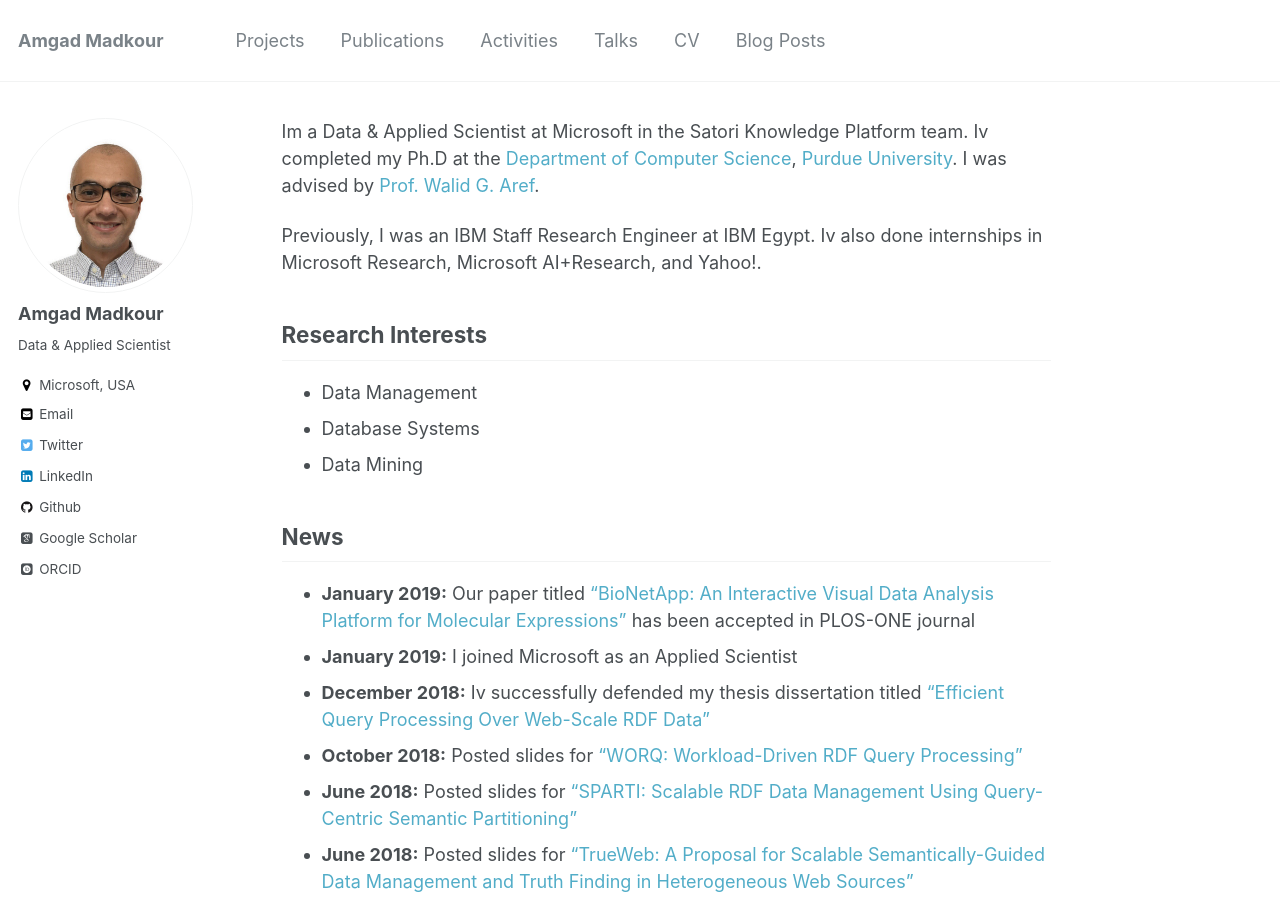
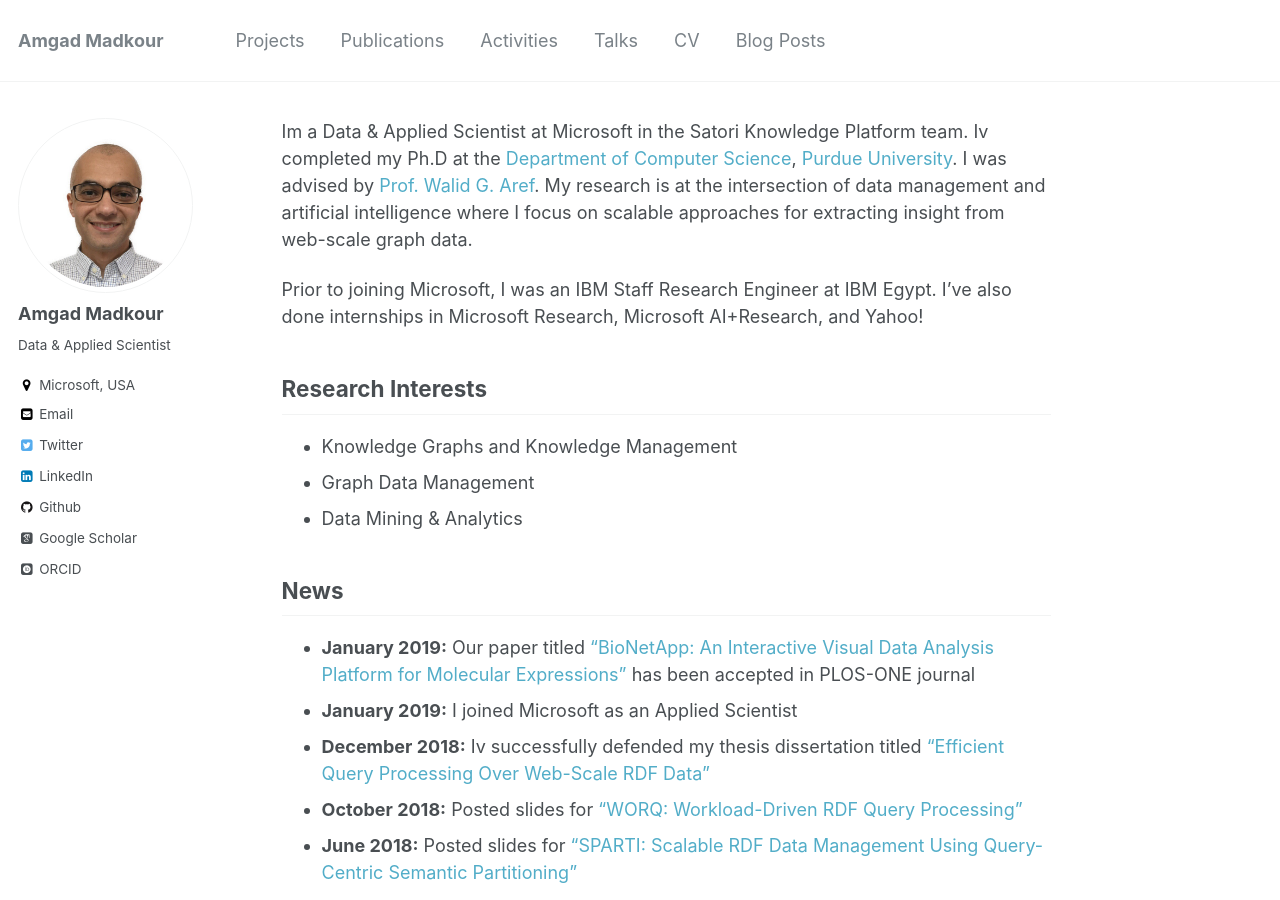
Before and after one commit to amgadmadkour/amgadmadkour.github.io, a Jekyll site: the page built from _pages/about.md, in a window 1280 px wide and 900 px high. Built offline with Jekyll 4.4.1, drawn with Linux system fonts in a browser that asks for light colours; some web fonts are replaced.

Commit message:
Update research interests

```diff
--- a/_pages/about.md
+++ b/_pages/about.md
@@ -7,15 +7,15 @@ redirect_from:
   - /about.html
 ---
 
-Im a Data & Applied Scientist at Microsoft in the Satori Knowledge Platform team. Iv completed my Ph.D at the [Department of Computer Science](http://www.cs.purdue.edu), [Purdue University](http://www.purdue.edu). I was advised by [Prof. Walid G. Aref](http://www.cs.purdue.edu/~aref).
+Im a Data & Applied Scientist at Microsoft in the Satori Knowledge Platform team. Iv completed my Ph.D at the [Department of Computer Science](http://www.cs.purdue.edu), [Purdue University](http://www.purdue.edu). I was advised by [Prof. Walid G. Aref](http://www.cs.purdue.edu/~aref). My research is at the intersection of data management and artificial intelligence where I focus on scalable approaches for extracting insight from web-scale graph data.
 
-Previously, I was an IBM Staff Research Engineer at IBM Egypt. Iv also done internships in Microsoft Research, Microsoft AI+Research, and Yahoo!.
+Prior to joining Microsoft, I was an IBM Staff Research Engineer at IBM Egypt. I’ve also done internships in Microsoft Research, Microsoft AI+Research, and Yahoo!
 
 ## Research Interests
 
-* Data Management
-* Database Systems
-* Data Mining
+* Knowledge Graphs and Knowledge Management
+* Graph Data Management
+* Data Mining & Analytics
 
 ## News
 * **January 2019:** Our paper titled ["BioNetApp: An Interactive Visual Data Analysis Platform for Molecular Expressions"](https://www.researchgate.net/publication/331290263_BioNetApp_An_interactive_visual_data_analysis_platform_for_molecular_expressions) has been accepted in PLOS-ONE journal
```
